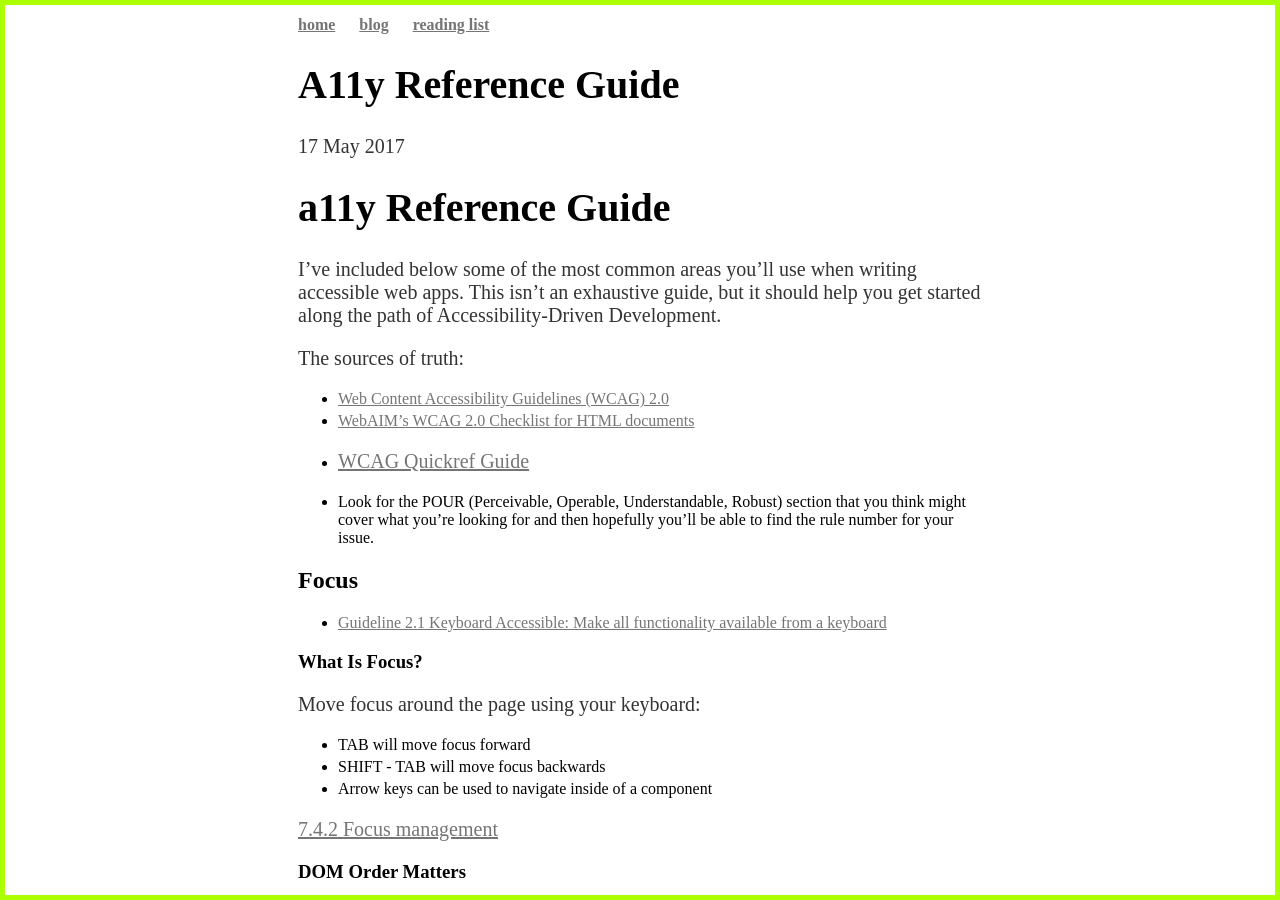
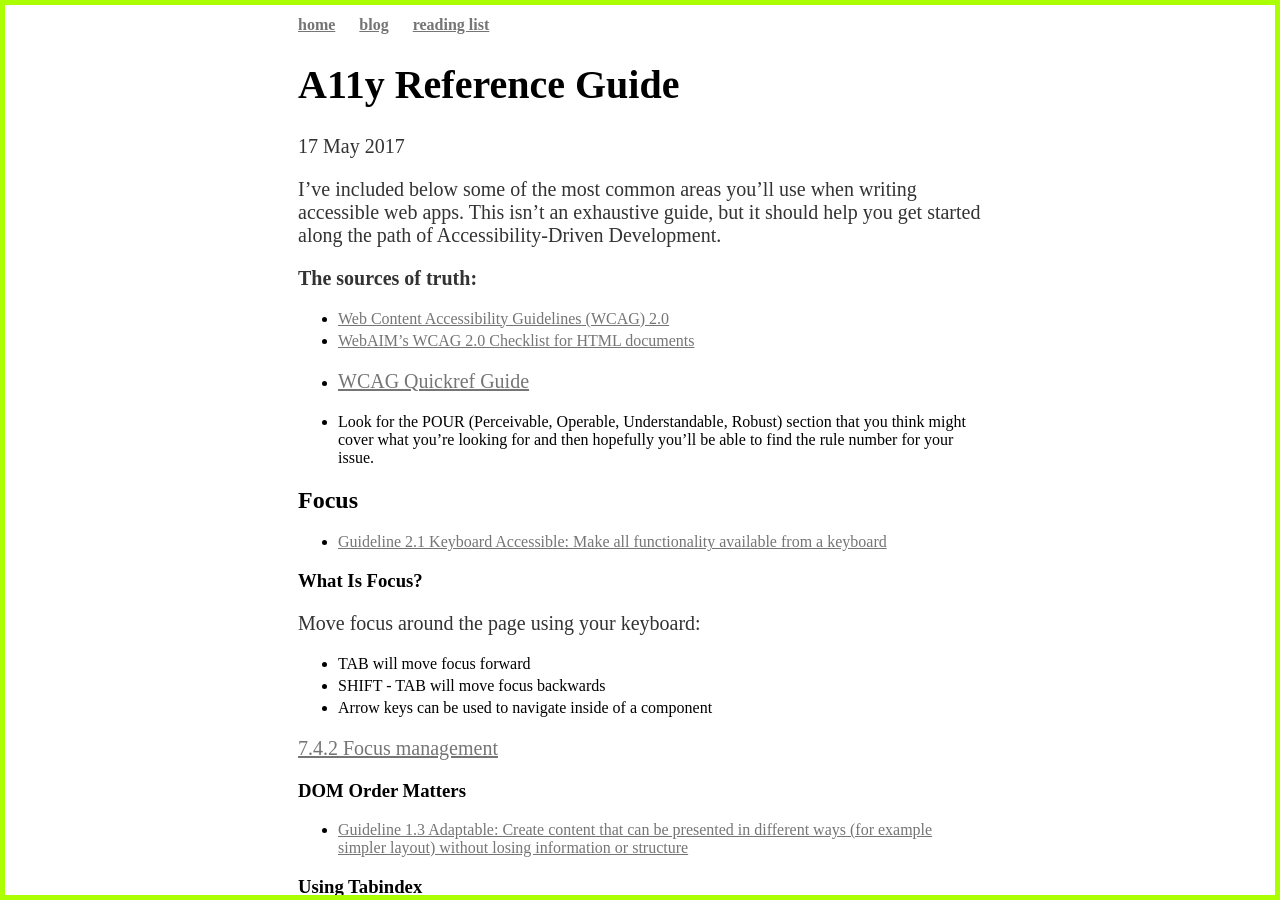
Before and after one commit to devinrm/devinrm.github.io, a Jekyll site: the page built from _posts/2017-05-17-a11y-reference-guide.md, in a window 1280 px wide and 900 px high. Built offline with Jekyll 4.4.1, drawn with Linux system fonts in a browser that asks for light colours; some web fonts are replaced.

Commit message:
Minor formatting change

```diff
--- a/_posts/2017-05-17-a11y-reference-guide.md
+++ b/_posts/2017-05-17-a11y-reference-guide.md
@@ -4,13 +4,11 @@ title: "A11y Reference Guide"
 date: 2017-05-17
 ---
 
-# a11y Reference Guide
-
 I've included below some of the most common areas you'll use when writing
 accessible web apps. This isn't an exhaustive guide, but it should help you get
 started along the path of Accessibility-Driven Development.
 
-The sources of truth:
+**The sources of truth:**
 
 * [Web Content Accessibility Guidelines (WCAG) 2.0](https://www.w3.org/TR/WCAG20/)
 * [WebAIM's WCAG 2.0 Checklist for HTML documents](http://webaim.org/standards/wcag/checklist)
```
